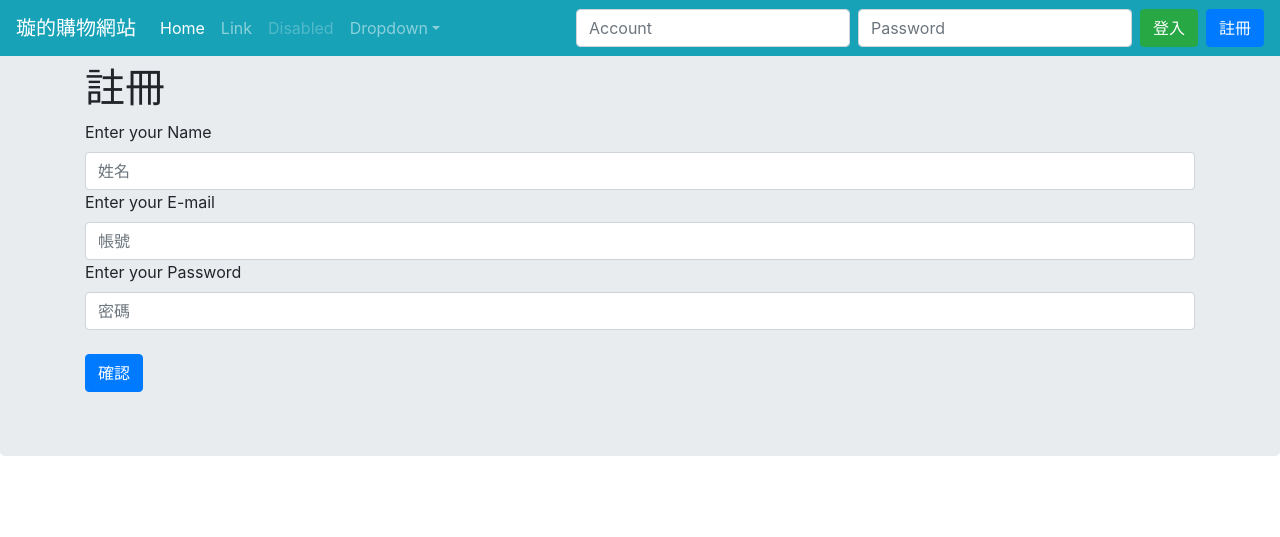
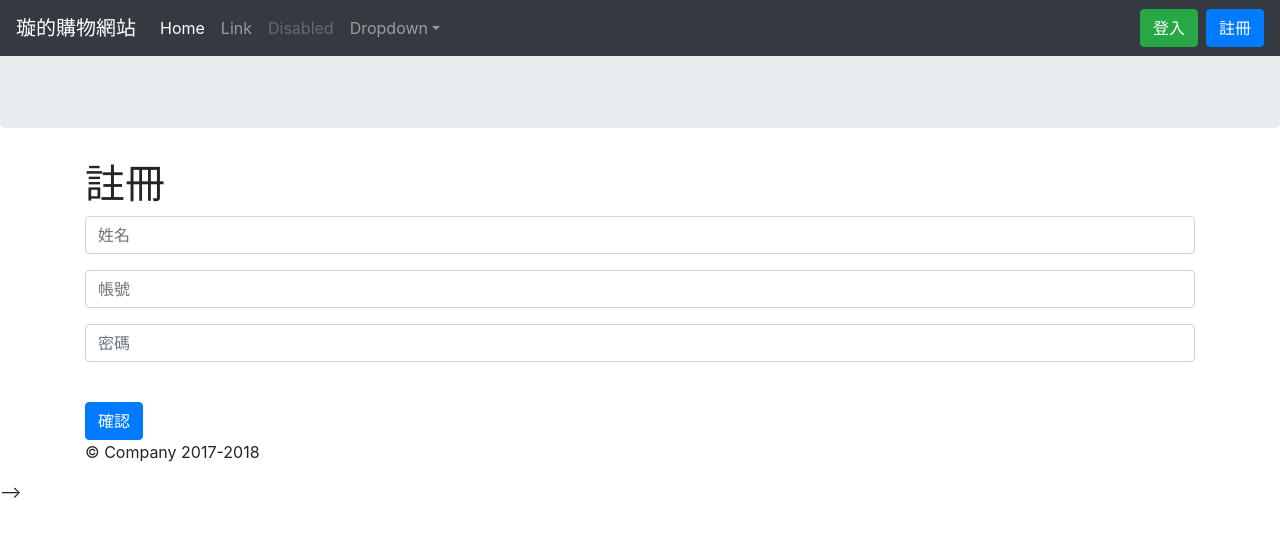
Before and after one commit to RogerHuang0723/RogerHuang0723.github.io, a Django app: page /signup/ in a window 1280 px wide. Shown: the top 537 px of the page. Run offline with Django 3.2, Linux system fonts and the light colour scheme; some libraries are stand-ins or nearby versions.

Commit message:
add LOGIN

```diff
--- a/web/music/admin.py
+++ b/web/music/admin.py
@@ -1,6 +1,7 @@
 from django.contrib import admin
 
 # Register your models here.
-from .models import Member
+from .models import Member,board
 
 admin.site.register(Member)
+admin.site.register(board)
--- a/web/music/views.py
+++ b/web/music/views.py
@@ -1,47 +1,98 @@
 from django.shortcuts import render,redirect
-from django.http import HttpResponse
+from django.http import HttpResponse,JsonResponse
 from datetime import datetime
-from .models import Member
+from .models import Member,board
 from django.contrib.auth.hashers import make_password,check_password
 from django.contrib import messages
+import json
+from django.core.serializers.json import DjangoJSONEncoder
+from django.contrib import auth  # 別忘了import auth
+from django.forms import Form, fields
+from django.core import serializers
+# import PublicFun
 # Create your views here.
-web_name='璇的購物網站'
+# web_name='璇的購物網站'
 def hello_world(request):
     return render(request, 'index.html', {
         'now': str(datetime.today()),
     })
 def index(request):
-    return render(request,'index.html',{'web_name':web_name})
+    title=board.objects.filter(USER_ID='roger')
+    dic={}
+    dic["USER_ID"]=title[0].USER_ID
+    dic["USER_TITLE"]=title[0].USER_TITLE
+    dic["USER_CONTENT"]=title[0].USER_CONTENT
+    dic["OP_DATE"]=title[0].OP_DATE
+    # print(dic)
+
+    return render(request,'index.html',{'title': json.dumps(dic,cls=DjangoJSONEncoder)})
 def signup(request):
-    return render(request,'signup.html',{'web_name':web_name})
+    return render(request,'signup.html')
+    # return redirect('/signup',locals)
+def login(request):
+    return render(request,'login.html')
 
+#註冊
 def post_signup(request):
     if request.method == 'GET':
         return render(request, 'signup.html')
     if request.method == 'POST':
+        message='檢查輸入內容'
         username = request.POST['username']
+
         email = request.POST['email']
         #密碼加密
-        password =  make_password(request.POST['password'])
+        password = request.POST['password']
+        # #CheckUser
+        # if PublicFun.CheckUser(username,password,email) !="":
+        #     message=PublicFun.CheckUser(username,password,email)
+        #     return render(request,'signup.html',{'web_name':web_name,'message':message})
+
+        password = make_password(password)
+
         if Member.objects.filter(USER_ID=email).exists():
-            return render(request,'signup.html',{'web_name':web_name,'signup_success':'註冊失敗，有相同帳號'})
+            message='已有相同帳號!'
+            return render(request,'signup.html',{'message':message})
         else:
             user=Member(USER_ID=email,USER_PASS=password,USER_NAME=username)
             user.save()
             if user:
 
-                # return redirect('/',locals())
-                return render(request,'index.html',{'web_name':web_name,'signup_success':'註冊成功'})
+                #  return redirect('/login',{'signup_success':'註冊成功'})
+                 return render(request,'login.html',{'signup_success':'註冊成功'})
+                # return render(request,'/',{'web_name':web_name,'signup_success':'註冊成功'})
             else:
                 return redirect('/signup',locals())
-# def post_login(request):
-#     email = request.POST['email']
-#     password = request.POST['password']
+#登入
+def post_login(request):
+    email = request.POST['email']
+    password = request.POST['password']
+    dicERR={}
+    dicERR['USER_EMAIL']=email
+    dicERR['USER_PASS']=password
 
-#     user = authenticate(email=email,password=password)
+    # user= auth.authenticate(username=email,password=password)
+    if Member.objects.filter(USER_ID=email).exists():
+        user=Member.objects.filter(USER_ID=email)
+        if check_password(password ,user[0].USER_PASS) :
+            request.session['USER']={'USER_NAME':user[0].USER_NAME,'CREATE_DATE':str(user[0].CREATE_DATE)[:10]}
+            # redirect(index)
+            # return render(request,'index.html')
+            return redirect('/')
+        else:
+            return render(request,'login.html',{'message':'密碼錯誤','dicERR':dicERR})
+        # return render(request,'login.html',{'user':user[0].USER_NAME})
+    else:
+        return render(request,'login.html',{'message':'無此帳號','dicERR':dicERR})
+    # user = authenticate(email=email,password=password)
 
-#     if user is not None:
-#         auth.login(request, user)
-#         return redirect('/index',locals())
-#     else: #帳密錯
-#         return redirect('/index',locals())
+
+#登出
+def logout(request):
+    del request.session['USER']
+    return redirect('/')
+#取得文章API
+def GetArticleAPI(request):
+    article=board.objects.all()
+    data = serializers.serialize('json',article)
+    return JsonResponse({'data':data})
--- /dev/null
+++ b/web/templates/base.html
@@ -0,0 +1,87 @@
+<!DOCTYPE html>
+<html>
+
+<head>
+    <!-- Required meta tags -->
+    <meta charset="utf-8">
+    <meta name="viewport" content="width=device-width, initial-scale=1, shrink-to-fit=no">
+
+    <!-- Bootstrap CSS -->
+    <link rel="stylesheet" href="https://stackpath.bootstrapcdn.com/bootstrap/4.1.3/css/bootstrap.min.css"
+        integrity="sha384-MCw98/SFnGE8fJT3GXwEOngsV7Zt27NXFoaoApmYm81iuXoPkFOJwJ8ERdknLPMO" crossorigin="anonymous">
+    <script src="https://code.jquery.com/jquery-3.3.1.slim.min.js" integrity="sha384-q8i/X+965DzO0rT7abK41JStQIAqVgRVzpbzo5smXKp4YfRvH+8abtTE1Pi6jizo" crossorigin="anonymous"></script>
+    <script src="https://stackpath.bootstrapcdn.com/bootstrap/4.1.3/js/bootstrap.min.js" integrity="sha384-ChfqqxuZUCnJSK3+MXmPNIyE6ZbWh2IMqE241rYiqJxyMiZ6OW/JmZQ5stwEULTy" crossorigin="anonymous"></script>
+
+     <!-- <link rel="stylesheet" href="https://maxcdn.bootstrapcdn.com/bootstrap/4.3.1/css/bootstrap.min.css"> -->
+  <!-- <script src="https://ajax.googleapis.com/ajax/libs/jquery/3.4.1/jquery.min.js"></script>
+  <script src="https://cdnjs.cloudflare.com/ajax/libs/popper.js/1.14.7/umd/popper.min.js"></script>
+  <script src="https://maxcdn.bootstrapcdn.com/bootstrap/4.3.1/js/bootstrap.min.js"></script> -->
+    <title>璇的購物網站</title>
+
+</head>
+
+<body>
+
+    <nav class="navbar navbar-expand-md navbar-dark fixed-top bg-dark">
+        <a class="navbar-brand" href="../">璇的購物網站</a>
+        <button class="navbar-toggler" type="button" data-toggle="collapse" data-target="#navbarsExampleDefault" aria-controls="navbarsExampleDefault" aria-expanded="false" aria-label="Toggle navigation">
+          <span class="navbar-toggler-icon"></span>
+        </button>
+
+        <div class="collapse navbar-collapse" id="navbarsExampleDefault">
+          <ul class="navbar-nav mr-auto">
+            <li class="nav-item active">
+              <a class="nav-link" href="#">Home <span class="sr-only">(current)</span></a>
+            </li>
+            <li class="nav-item">
+              <a class="nav-link" href="#">Link</a>
+            </li>
+            <li class="nav-item">
+              <a class="nav-link disabled" href="#">Disabled</a>
+            </li>
+            <li class="nav-item dropdown">
+              <a class="nav-link dropdown-toggle" href="http://example.com" id="dropdown01" data-toggle="dropdown" aria-haspopup="true" aria-expanded="false">Dropdown</a>
+              <div class="dropdown-menu" aria-labelledby="dropdown01">
+                <a class="dropdown-item" href="#">Action</a>
+                <a class="dropdown-item" href="#">Another action</a>
+                <a class="dropdown-item" href="#">Something else here</a>
+              </div>
+            </li>
+
+          </ul>
+          <form class="form-inline my-2 my-lg-0">
+            <!-- <input class="form-control mr-sm-2" type="text" placeholder="Account" >
+            <input class="form-control mr-sm-2" type="password" placeholder="Password" > -->
+            {% if request.session.USER %}
+              <p style="color:white;">{{request.session.USER.USER_NAME}} 您好</p>>
+              <a href="/logout"><button class="btn btn-success mr-sm-2" type="button">登出</button></a>
+            {% else %}
+              <a href="/login"><button class="btn btn-success mr-sm-2" type="button">登入</button></a>
+              <a href="/signup"><button class="btn btn-primary" type="button" >註冊</button></a>
+            {% endif %}
+          </form>
+
+        </div>
+      </nav>
+      {% block main %}
+
+      {% endblock %}
+
+
+      <footer class="container">
+        <p>&copy; Company 2017-2018</p>
+      </footer>
+
+      <!-- Bootstrap core JavaScript
+      ================================================== -->
+      <!-- Placed at the end of the document so the pages load faster -->
+      <!-- <script src="https://code.jquery.com/jquery-3.2.1.slim.min.js" integrity="sha384-KJ3o2DKtIkvYIK3UENzmM7KCkRr/rE9/Qpg6aAZGJwFDMVNA/GpGFF93hXpG5KkN" crossorigin="anonymous"></script> --> -->
+
+     <!-- <script src="https://cdnjs.cloudflare.com/ajax/libs/popper.js/1.14.3/umd/popper.min.js" integrity="sha384-ZMP7rVo3mIykV+2+9J3UJ46jBk0WLaUAdn689aCwoqbBJiSnjAK/l8WvCWPIPm49" crossorigin="anonymous"></script> -->
+    {%　block js %}
+     <!-- <script type="text/javascript" src="/static/js/fun.js"></script>
+     <script type="text/javascript" src="/static/js/signupFun.js"></script> -->
+    {% endblock %}
+</body>
+
+</html>
--- a/web/templates/signup.html
+++ b/web/templates/signup.html
@@ -2,7 +2,8 @@
 
 
 
-
+<html>
+    {% extends 'base.html' %}
 
 <head>
       <!-- Required meta tags -->
@@ -11,70 +12,49 @@
 
       <!-- Bootstrap CSS -->
       <link rel="stylesheet" href="https://stackpath.bootstrapcdn.com/bootstrap/4.1.3/css/bootstrap.min.css"
-          integrity="sha384-MCw98/SFnGE8fJT3GXwEOngsV7Zt27NXFoaoApmYm81iuXoPkFOJwJ8ERdknLPMO" crossorigin="anonymous">
+         >
 
+          <script src="https://code.jquery.com/jquery-3.3.1.slim.min.js " ></script>
       <title>註冊</title>
-      {% if signup_success %}
-      <script> alert('{{signup_success}}') </script>
-    {% endif %}
+      <!-- {% if signup_success %}
+          <script> alert('{{signup_success}}') </script>
+      {% endif %} -->
 </head>
 
 
 <body>
-        <nav class="navbar navbar-expand-md navbar-dark fixed-top bg-info">
-                <a class="navbar-brand" href="../">{{web_name}}</a>
-                <button class="navbar-toggler" type="button" data-toggle="collapse" data-target="#navbarsExampleDefault" aria-controls="navbarsExampleDefault" aria-expanded="false" aria-label="Toggle navigation">
-                  <span class="navbar-toggler-icon"></span>
-                </button>
 
-                <div class="collapse navbar-collapse" id="navbarsExampleDefault">
-                  <ul class="navbar-nav mr-auto">
-                    <li class="nav-item active">
-                      <a class="nav-link" href="#">Home <span class="sr-only">(current)</span></a>
-                    </li>
-                    <li class="nav-item">
-                      <a class="nav-link" href="#">Link</a>
-                    </li>
-                    <li class="nav-item">
-                      <a class="nav-link disabled" href="#">Disabled</a>
-                    </li>
-                    <li class="nav-item dropdown">
-                      <a class="nav-link dropdown-toggle" href="http://example.com" id="dropdown01" data-toggle="dropdown" aria-haspopup="true" aria-expanded="false">Dropdown</a>
-                      <div class="dropdown-menu" aria-labelledby="dropdown01">
-                        <a class="dropdown-item" href="#">Action</a>
-                        <a class="dropdown-item" href="#">Another action</a>
-                        <a class="dropdown-item" href="#">Something else here</a>
-                      </div>
-                    </li>
+        {% block main %}
 
-                  </ul>
+          <div class="jumbotron" >
+            </div>
+              <div class="container">
+                  <!-- <div class="row"> -->
+                <h1>註冊</h1>
+                <form method="POST" action="/post_signup/">
+                      <!-- <div class="col-md-12"> -->
+                    <input class="form-control" id="username" name="username" type="text"  placeholder="姓名">
+                    <p id="nameError" class="error"></p>
+                  <!-- </div> -->
+                    <input class="form-control" id="email" name="email" type="text"  placeholder="帳號">
+                    <p id="emailError" class="error"></p>
+                    <input class="form-control" id="password" name="password" type="password" placeholder="密碼" maxlength=50><br>
+                    <p id="passwordError" class="error"></p>
+                    <p id="checkError" class="error"></p>
+                    {% if message %}
+                    <p>{{message}}</p>
+                    {% endif %}
+                    {% csrf_token %}
+                    <input class="btn btn-primary" type="submit" id="submit"value="確認"></button>
+                </form>
+                <!-- </div> -->
+              </div>
+         {% endblock %}
 
-                  <form class="form-inline my-2 my-lg-0">
-                    <input class="form-control mr-sm-2" type="text" placeholder="Account" >
-                    <input class="form-control mr-sm-2" type="password" placeholder="Password" >
-                    <button class="btn btn-success mr-sm-2" type="submit">登入</button>
-                    <a href="/signup"><button class="btn btn-primary" type="button">註冊</button></a>
+         {% block js %}
+         <script type="text/javascript" src="/static/js/signupFun.js"></script>
+         {% endblock %}
 
-                  </form>
-
-                </div>
-              </nav>
-          <div class="jumbotron">
-              <div class="container">
-
-                <h1>註冊</h1>
-                <form method="POST" action="/index/">
-                <label>Enter your Name</label>
-                <input class="form-control" type="text" name="username" placeholder="姓名">
-                <label>Enter your E-mail</label>
-                <input class="form-control" type="text" name="email"  placeholder="帳號">
-                <label>Enter your Password</label>
-                <input class="form-control" type="password" name="password"  placeholder="密碼"><br>
-                {% csrf_token %}
-                <input class="btn btn-primary" type="submit" value="確認"></button>
-                </form>
-              </div>
-        </div>
 </body>
 
 
--- a/web/web/urls.py
+++ b/web/web/urls.py
@@ -15,12 +15,20 @@ Including another URLconf
 """
 from django.contrib import admin
 from django.urls import path
-from music.views import hello_world,index,signup,post_signup#,post_login
+from music.views import hello_world,index,signup,post_signup,post_login,login,logout,GetArticleAPI
+from django.conf import settings
+from django.conf.urls.static import static
+from django.contrib.staticfiles.urls import staticfiles_urlpatterns
 urlpatterns = [
     path('admin/', admin.site.urls),
     path('',index),
-    path('index/',post_signup),
+    path('post_signup/',post_signup),
     path('signup/',signup),
-    # path('login/',post_login)
+    path('post_login/',post_login),
+    path('login/',login),
+    path('logout/',logout),
+    path('api/article',GetArticleAPI)
 
-]
+] + staticfiles_urlpatterns()
+# static(settings.STATIC_URL , document_root=settings.STATIC_ROOT)
+# static(settings.IMAGES_URL , document_root=settings.IMAGES_ROOT)
```
Also changed, not shown: web/music/models.py (+9 -1 lines), web/static/js/fun.js (added, +22 -0 lines), web/static/js/signupFun.js (added, +61 -0 lines), web/templates/index.html (+62 -57 lines), web/templates/login.html (added, +74 -0 lines), web/web/settings.py (+15 -0 lines), web/db.sqlite3, web/music/migrations/0002_board.py (added), web/music/migrations/0003_auto_20191001_1424.py (added), web/static/images/test.jpg (added), web/static/images/x.jpg (added), 1 other file.
